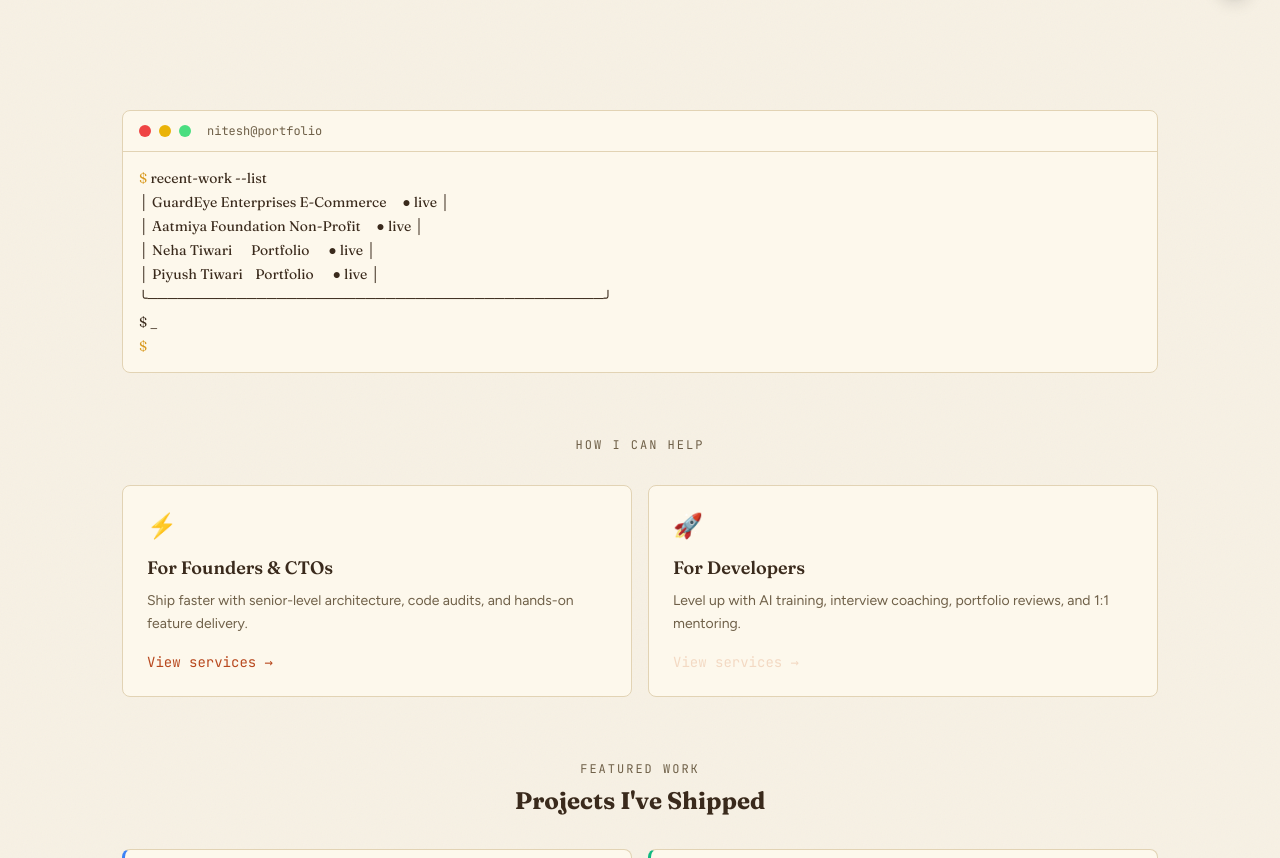
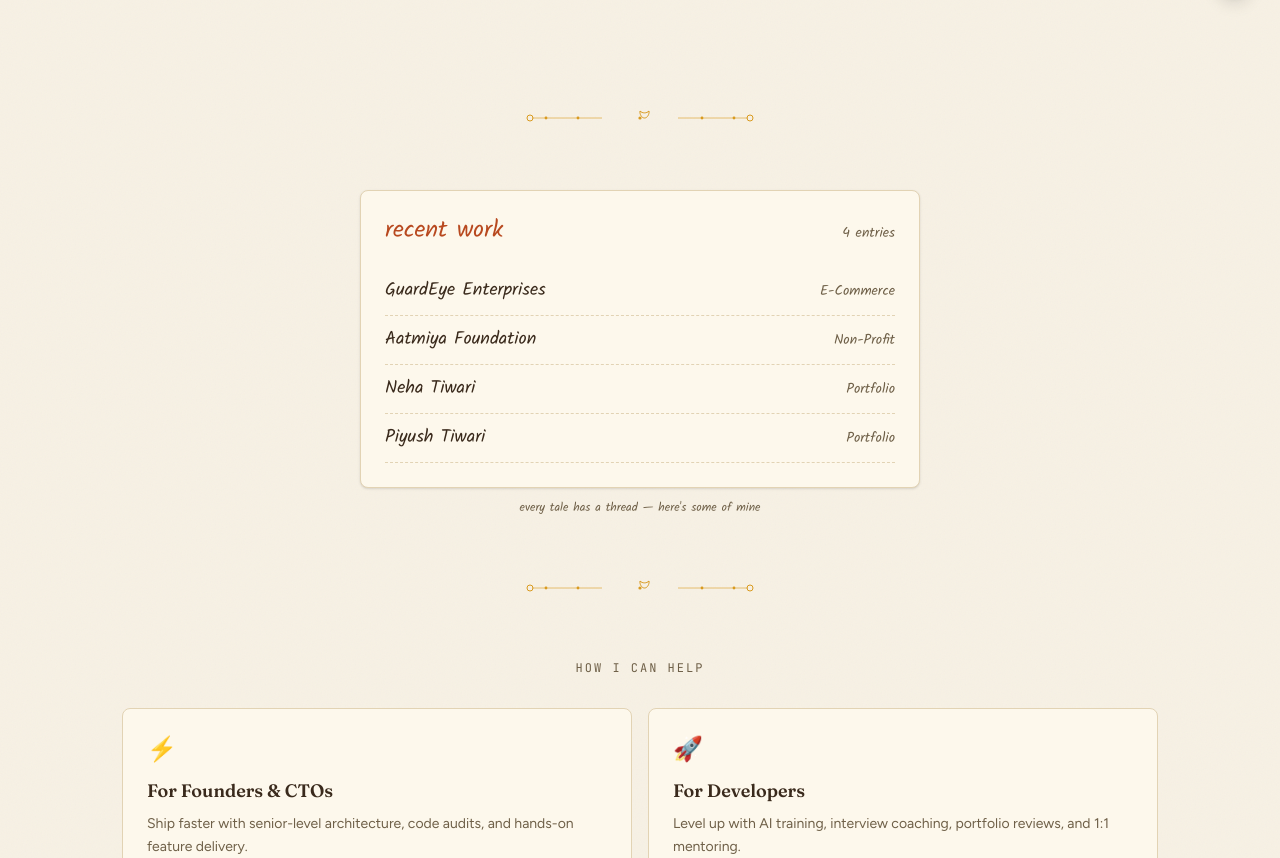
Before and after one commit to knee-tesh/initesh, a Next.js app: page / in a window 1280 px wide. Shown: the part 778-1636 px from the top of the page. Built offline with nearby package versions, Linux system fonts and the light colour scheme.

Commit message:
feat(boho): bhatti ledger replaces live terminal on home page

```diff
--- a/src/app/(main)/page.tsx
+++ b/src/app/(main)/page.tsx
@@ -1,13 +1,16 @@
 import Hero from "@/components/home/hero";
-import LiveTerminal from "@/components/home/live-terminal";
+import Ledger from "@/components/home/ledger";
 import ServicesTeaser from "@/components/home/services-teaser";
 import ProjectsGrid from "@/components/home/projects-grid";
+import MandalaDivider from "@/components/shared/mandala-divider";
 
 export default function HomePage() {
   return (
     <>
       <Hero />
-      <LiveTerminal />
+      <MandalaDivider />
+      <Ledger />
+      <MandalaDivider />
       <ServicesTeaser />
       <ProjectsGrid />
     </>
--- a/src/app/globals.css
+++ b/src/app/globals.css
@@ -26,6 +26,11 @@
   --font-script: 'Kalam', 'Segoe Script', cursive;
   --font-code: 'JetBrains Mono', ui-monospace, SFMono-Regular, Menlo, monospace;
   --font-mono: 'JetBrains Mono', ui-monospace, SFMono-Regular, Menlo, monospace;
+}
+
+@keyframes fadeIn {
+  from { opacity: 0; transform: translateY(3px); }
+  to { opacity: 1; transform: translateY(0); }
 }
 
 @media (prefers-reduced-motion: reduce) {
--- /dev/null
+++ b/src/components/home/ledger.tsx
@@ -0,0 +1,50 @@
+"use client";
+
+import { useEffect, useState } from "react";
+import projects from "@/data/projects.json";
+
+export default function Ledger() {
+  const total = projects.length;
+  const [rows, setRows] = useState(0);
+
+  useEffect(() => {
+    const mq = window.matchMedia("(prefers-reduced-motion: reduce)");
+    const delay = mq.matches ? 0 : 220;
+    let i = 0;
+    const timer = setInterval(() => {
+      i += 1;
+      setRows(i);
+      if (i >= total) clearInterval(timer);
+    }, delay);
+    return () => clearInterval(timer);
+  }, [total]);
+
+  return (
+    <section className="my-16">
+      <div className="max-w-[560px] mx-auto bg-linen rounded-lg p-6 border border-hem shadow-sm">
+        <div className="flex items-baseline justify-between mb-5">
+          <span className="text-2xl text-terracotta font-[family-name:var(--font-script)]">recent work</span>
+          <span className="text-sm text-stone font-[family-name:var(--font-script)]">{total} entries</span>
+        </div>
+        <ul className="space-y-0">
+          {projects.slice(0, rows).map((project) => (
+            <li
+              key={project.id}
+              className="flex items-baseline justify-between gap-4 py-2.5 border-b border-dashed border-hem"
+              style={{ animation: "fadeIn 0.4s ease" }}
+            >
+              <span className="text-lg text-ink font-[family-name:var(--font-script)]">{project.title}</span>
+              <span className="text-sm text-stone font-[family-name:var(--font-script)]">{project.category}</span>
+            </li>
+          ))}
+        </ul>
+        {rows < total && (
+          <div className="text-2xl text-terracotta font-[family-name:var(--font-script)] pt-2">✎</div>
+        )}
+      </div>
+      <p className="text-center text-xs text-stone mt-3 font-[family-name:var(--font-script)]">
+        every tale has a thread — here&apos;s some of mine
+      </p>
+    </section>
+  );
+}
--- a/src/components/home/live-terminal.tsx
+++ /dev/null
@@ -1,62 +0,0 @@
-"use client";
-
-import { useEffect, useState } from "react";
-import TerminalWindow from "@/components/shared/terminal-window";
-import projects from "@/data/projects.json";
-
-export default function LiveTerminal() {
-  const [lines, setLines] = useState<string[]>([]);
-  const [showCursor, setShowCursor] = useState(true);
-
-  useEffect(() => {
-    const projectLines = projects.map(
-      (p) => `│ ${p.title.padEnd(16)} ${p.category.padEnd(14)} ● live │`
-    );
-
-    const allLines = [
-      `$ recent-work --list`,
-      `╭──────────────────────────────────────────────╮`,
-      ...projectLines,
-      `╰──────────────────────────────────────────────╯`,
-      `$ _`,
-    ];
-
-    let i = 0;
-    const timer = setInterval(() => {
-      if (i < allLines.length) {
-        setLines((prev) => [...prev, allLines[i]]);
-        i++;
-      } else {
-        clearInterval(timer);
-      }
-    }, 150);
-
-    return () => clearInterval(timer);
-  }, []);
-
-  useEffect(() => {
-    const cursor = setInterval(() => setShowCursor((prev) => !prev), 500);
-    return () => clearInterval(cursor);
-  }, []);
-
-  return (
-    <section className="my-12">
-      <TerminalWindow>
-        <div className="space-y-1">
-          {lines.map((line, i) => (
-            <div key={i} className="text-text whitespace-pre">
-              {i === 0 && <span className="text-mint">$ </span>}
-              {i === 0 ? line.replace("$ ", "") : line}
-            </div>
-          ))}
-          {lines.length === projects.length + 4 && (
-            <div className="text-text">
-              <span className="text-mint">$ </span>
-              <span className={showCursor ? "border-r-2 border-text" : "border-r-2 border-transparent"}>&nbsp;</span>
-            </div>
-          )}
-        </div>
-      </TerminalWindow>
-    </section>
-  );
-}
```
